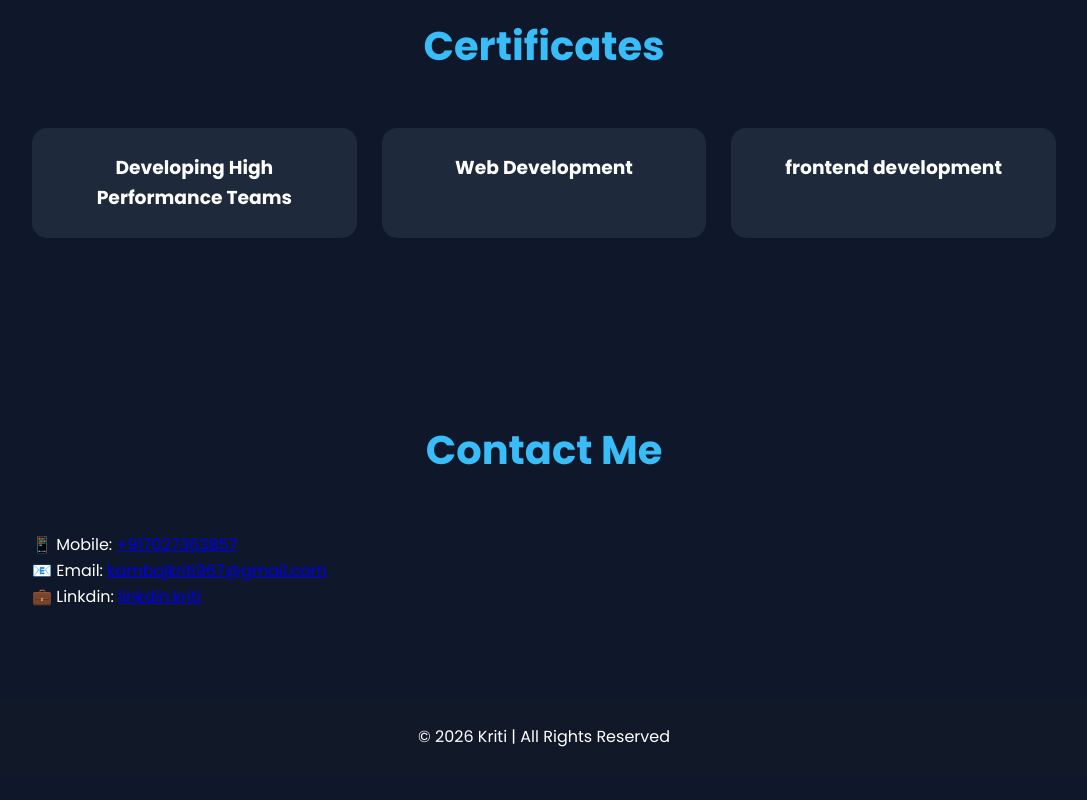
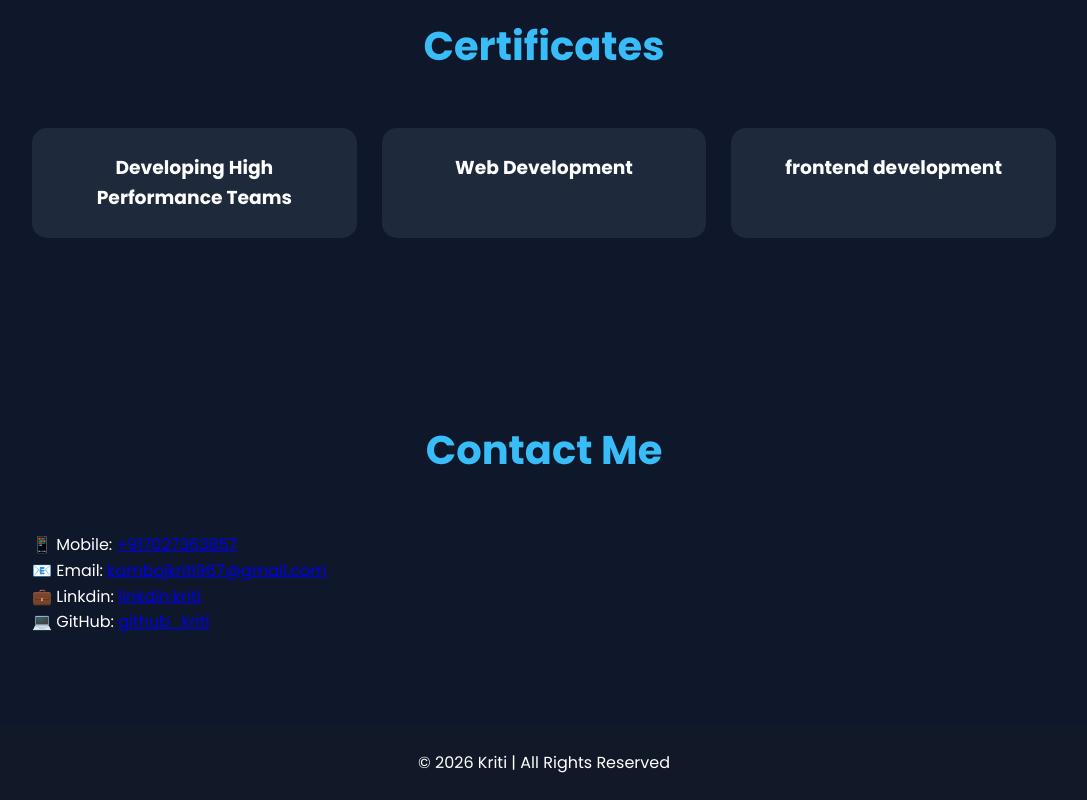
Before and after one commit to kambojkriti967-droid/portfolio, a plain HTML site: page index.html in a window 1280 px wide. Shown: the part 2536-3336 px from the top of the page, without its empty margins (96-1183 px from the left). Before the commit the page ends 3311 px from the top, so only its background shows below. Drawn offline with Linux system fonts and the light colour scheme.

Commit message:
update portfolio link

```diff
--- a/index.html
+++ b/index.html
@@ -216,17 +216,10 @@ Developed using HTML , CSS , JavaScript, PHP and MySQL with Login and Admin Pane
        <a href="https://www.linkedin.com/in/kriti-kamboj-a6a4b8285?utm_source=share&utm_campaign=share_via&utm_content=profile&utm_medium=ios_app">linkdin:kriti</a>
 </p>
 
-<!---<form>
-
-<input type="text" placeholder="Your Name">
-
-<input type="email" placeholder="Your Email">
-
-<textarea rows="6" placeholder="Your Message"></textarea>
-
-<button>Send Message</button>
-
-</form>--->
+<p>
+       💻 GitHub:
+       <a href="kambojkriti-droid">github_kriti</a>
+</p>
 
 </section>
 
```
